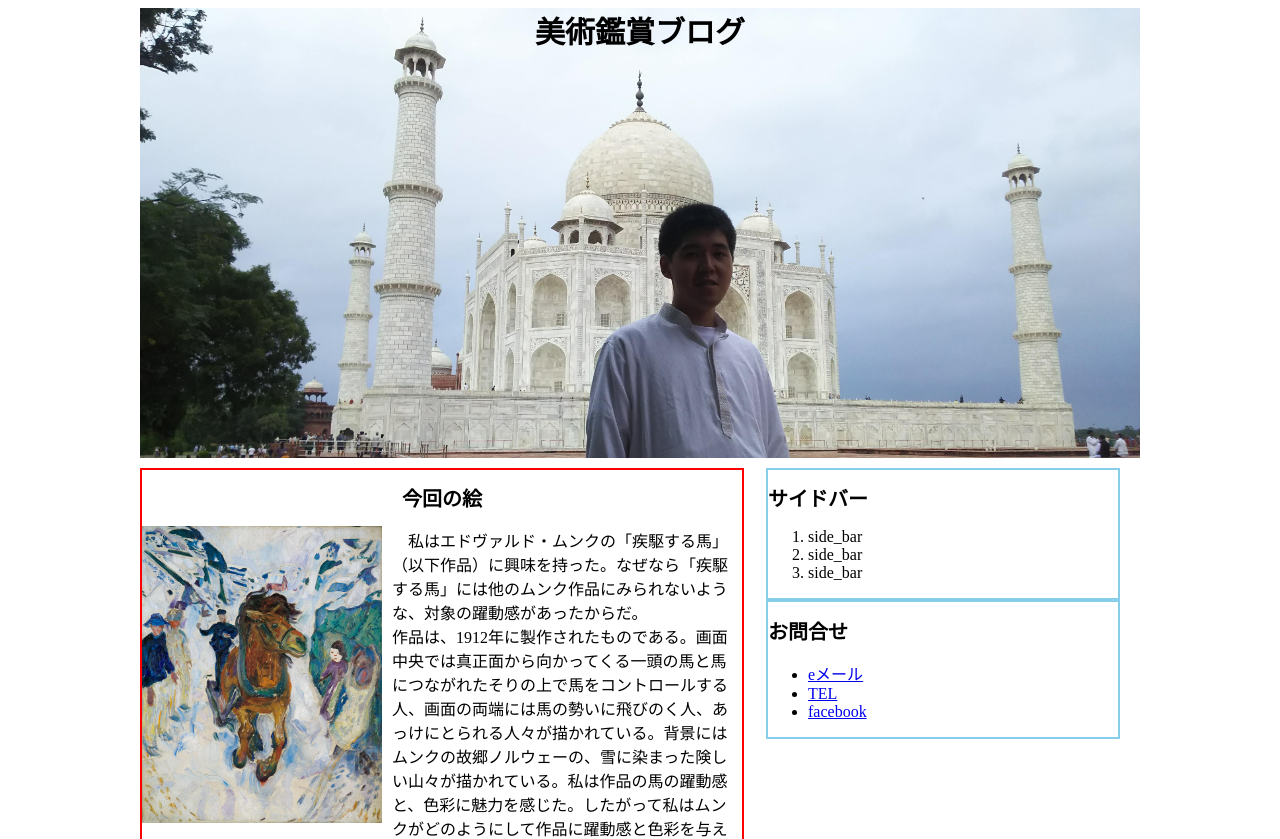
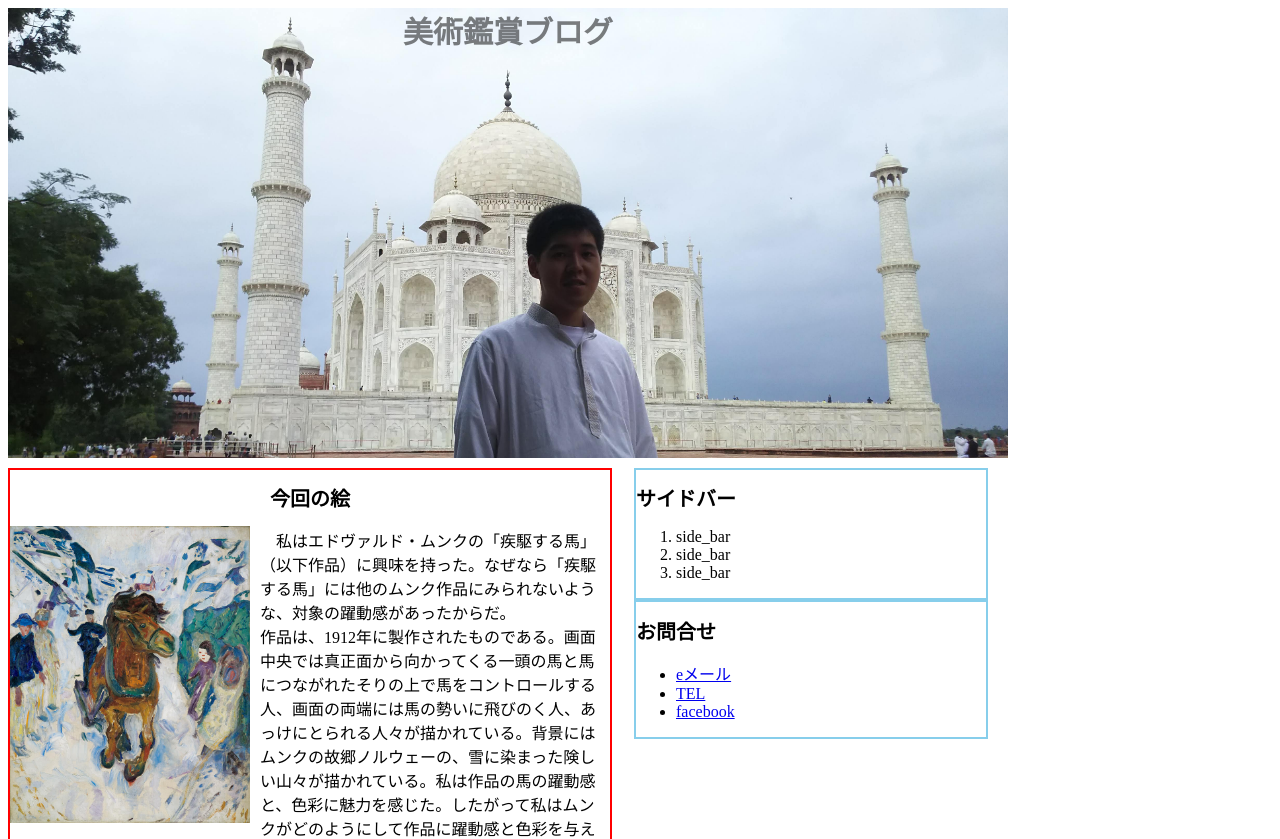
Before and after one commit to masaru-miyadera/myblog, a plain HTML site: page index.html in a window 1280 px wide. Shown: the top 839 px of the page. Drawn offline with Linux system fonts and the light colour scheme; files whose address does not match are found by name.

Commit message:
Update styles.css

```diff
--- a/styles.css
+++ b/styles.css
@@ -1,5 +1,5 @@
 .wrapper {
-  max-width: 1000px;
+  width: 100%;
   margin: 0 auto;
 }
 
@@ -11,16 +11,15 @@ header {
   width: 1000px;
   height: 450px;
   margin: 0;
-  background-color: skyblue;
   background-image: url(img/DSC_0302.JPG);
   background-size: cover;
 }
 
 header h1 {
   text-align: center;
-  top: auto;
   margin: 0;
   font-size: 30px;
+  opacity: 0.5;
 }
 .container {
   width: 980px;
```
